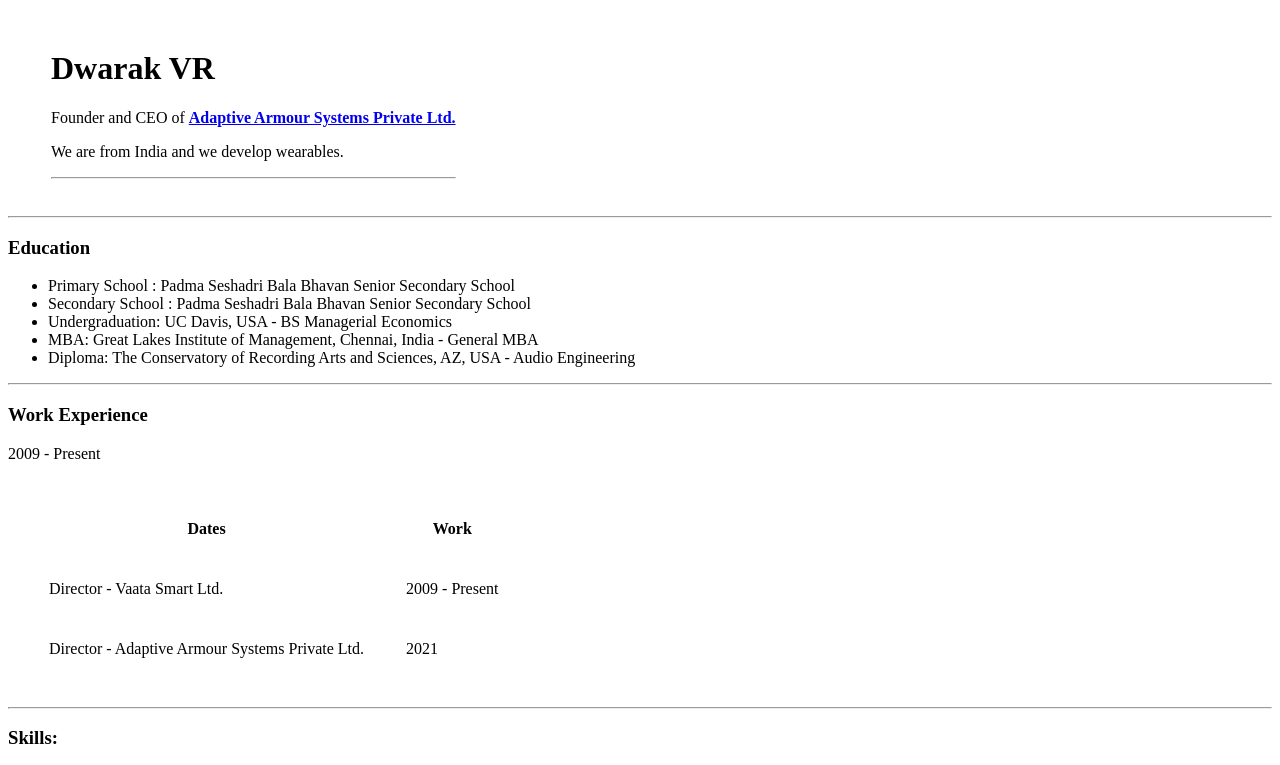
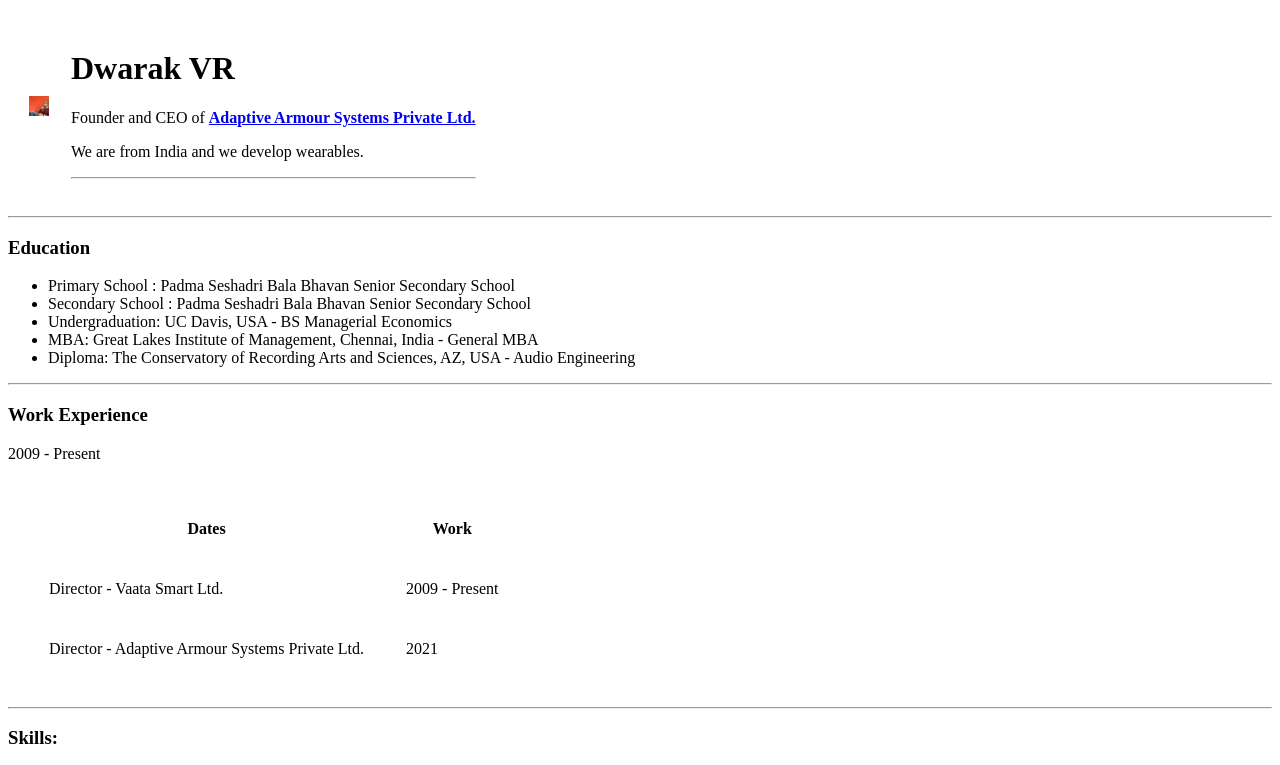
Before and after one commit to vrdwarak/cv, a plain HTML site: page index.html in a window 1280 px wide. Shown: the top 765 px of the page. Drawn offline with Linux system fonts and the light colour scheme.

Commit message:
Update index.html

```diff
--- a/index.html
+++ b/index.html
@@ -11,7 +11,7 @@
 <body>
   <table cellspacing="20">
     <tr>
-    <td>
+    <td> <img src="https://github.com/vrdwarak/cv/blob/master/Images/Dwarak.jpg?raw=true" width="20" height="20"></td>
       <td>
         <h1>Dwarak VR</h1>
         <p>Founder and CEO of <strong> <a href="https://www.adaptivearmour.com">Adaptive Armour Systems Private Ltd.</a> </strong></p>
```
